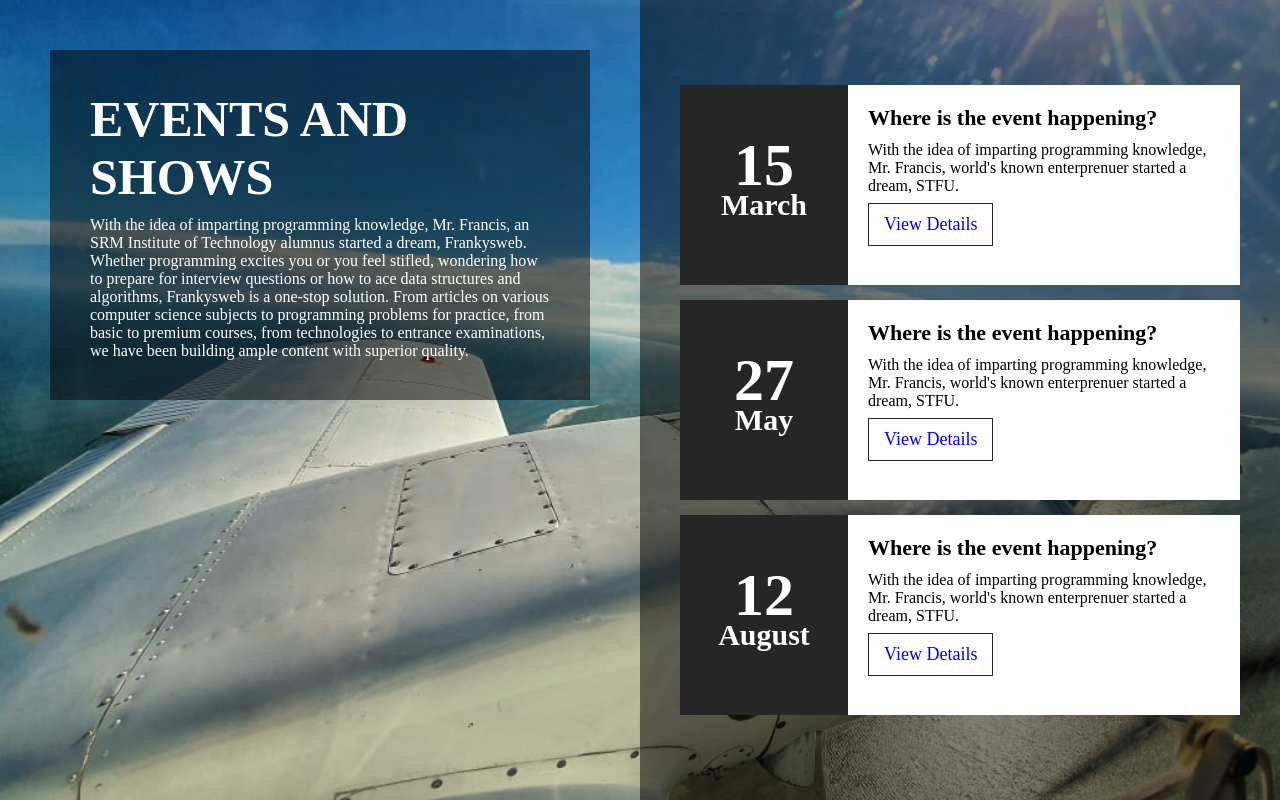
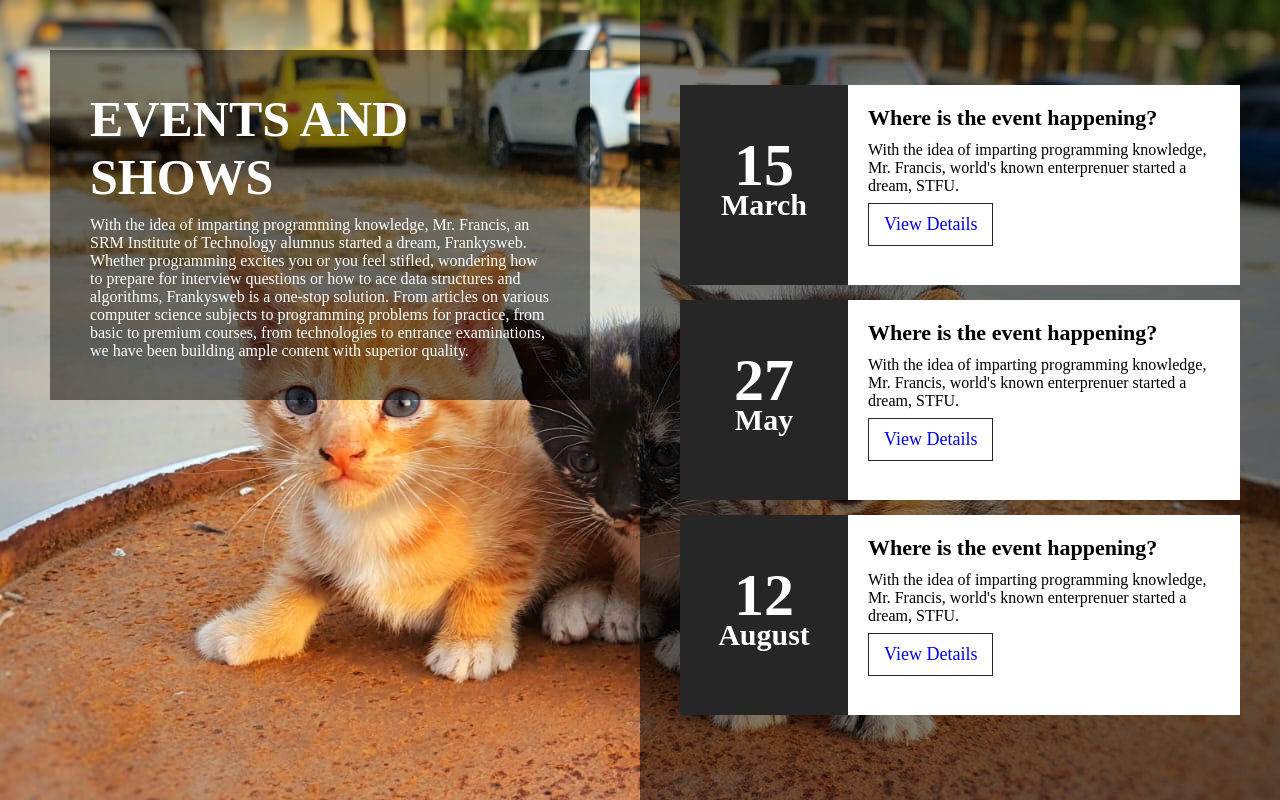
Before and after one commit to Franstagger/Event-Page, a plain HTML site: page index.html in a window 1280 px wide. Drawn offline with Linux system fonts and the light colour scheme.

Commit message:
background

```diff
--- a/index.html
+++ b/index.html
@@ -18,7 +18,7 @@
             width: 100%;
             height: 100vh;
             background:
- url('img/IMG1.jpg');
+ url('img/IMG3.jpg');
             background-size: cover;
         }
 
```
Also changed, not shown: img/IMG.jpg.
